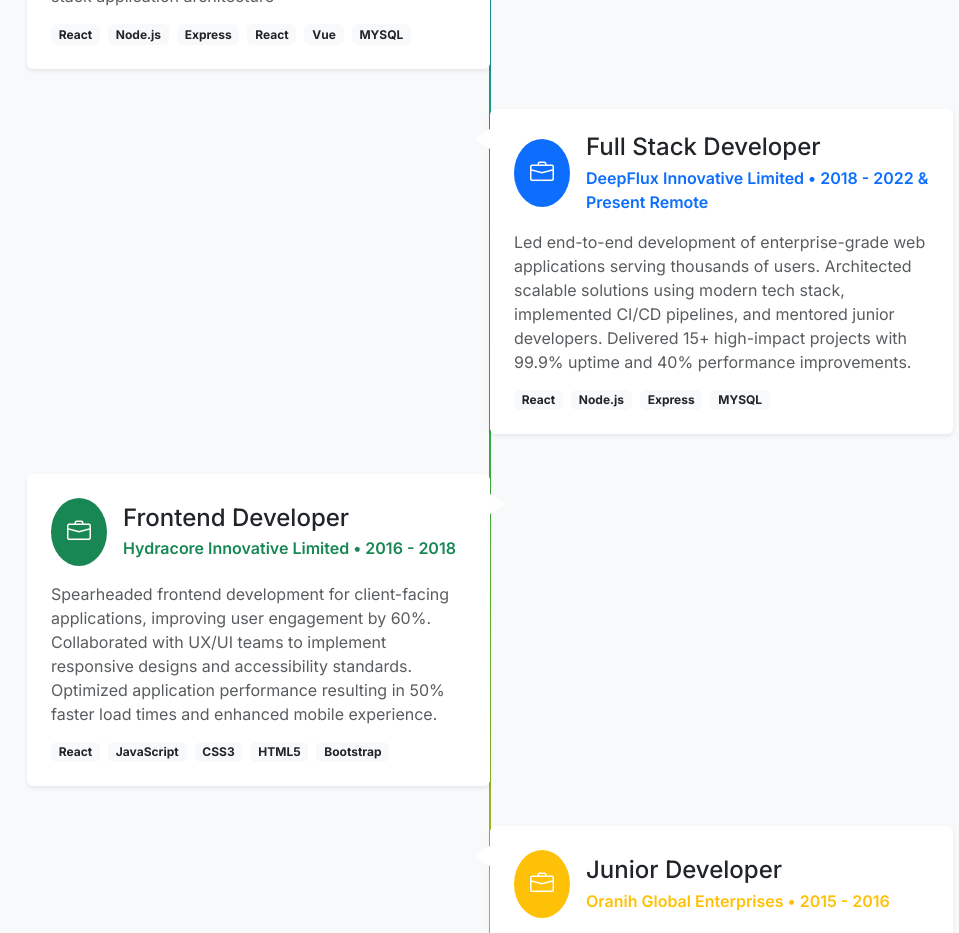
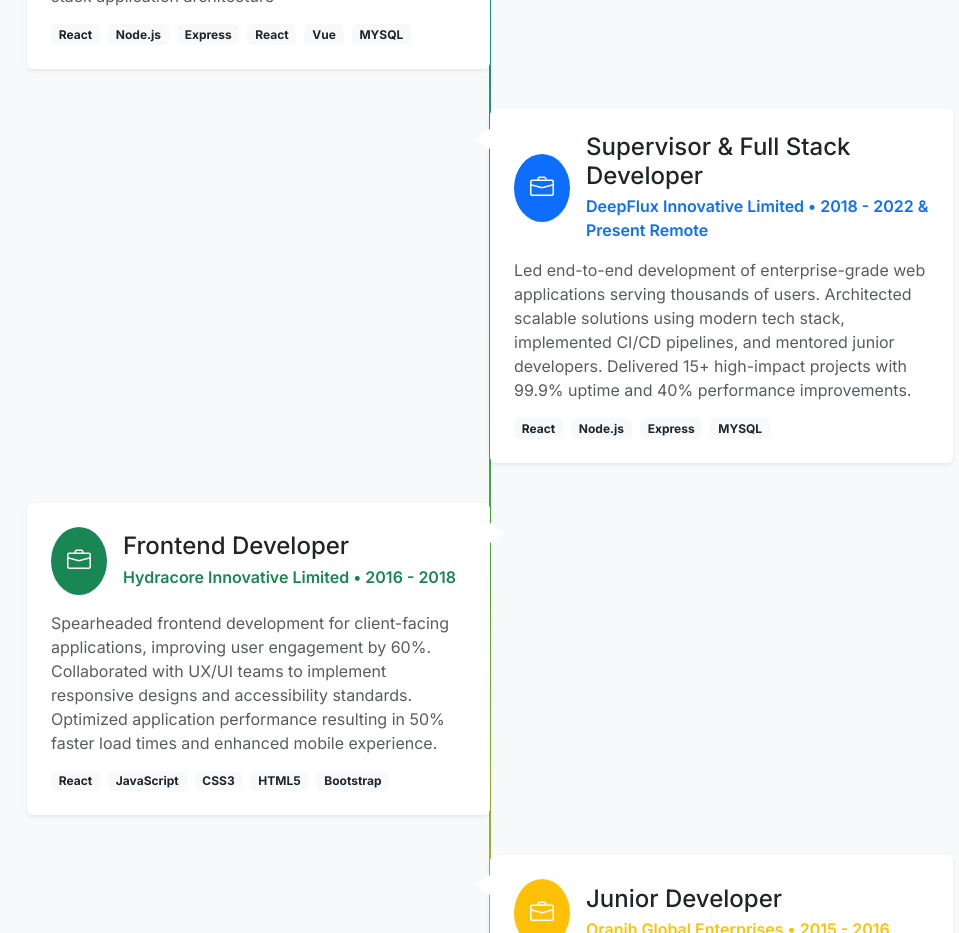
Before and after one commit to chukwumaOranu/myportfolio, a Next.js app: page /main/about in a window 1280 px wide. Shown: the part 2080-3013 px from the top of the page, without its empty margins (150-1109 px from the left). Built offline with nearby package versions, Linux system fonts and the light colour scheme; no server answers.

Commit message:
about us update

```diff
--- a/components/about-client.jsx
+++ b/components/about-client.jsx
@@ -42,7 +42,7 @@ export default function AboutClient() {
       color: "primary"
     },
     {
-      title: "Full Stack Developer",
+      title: "Supervisor & Full Stack Developer",
       company: "DeepFlux Innovative Limited",
       period: "2018 - 2022 & Present Remote",
       description: "Led end-to-end development of enterprise-grade web applications serving thousands of users. Architected scalable solutions using modern tech stack, implemented CI/CD pipelines, and mentored junior developers. Delivered 15+ high-impact projects with 99.9% uptime and 40% performance improvements.",
```
